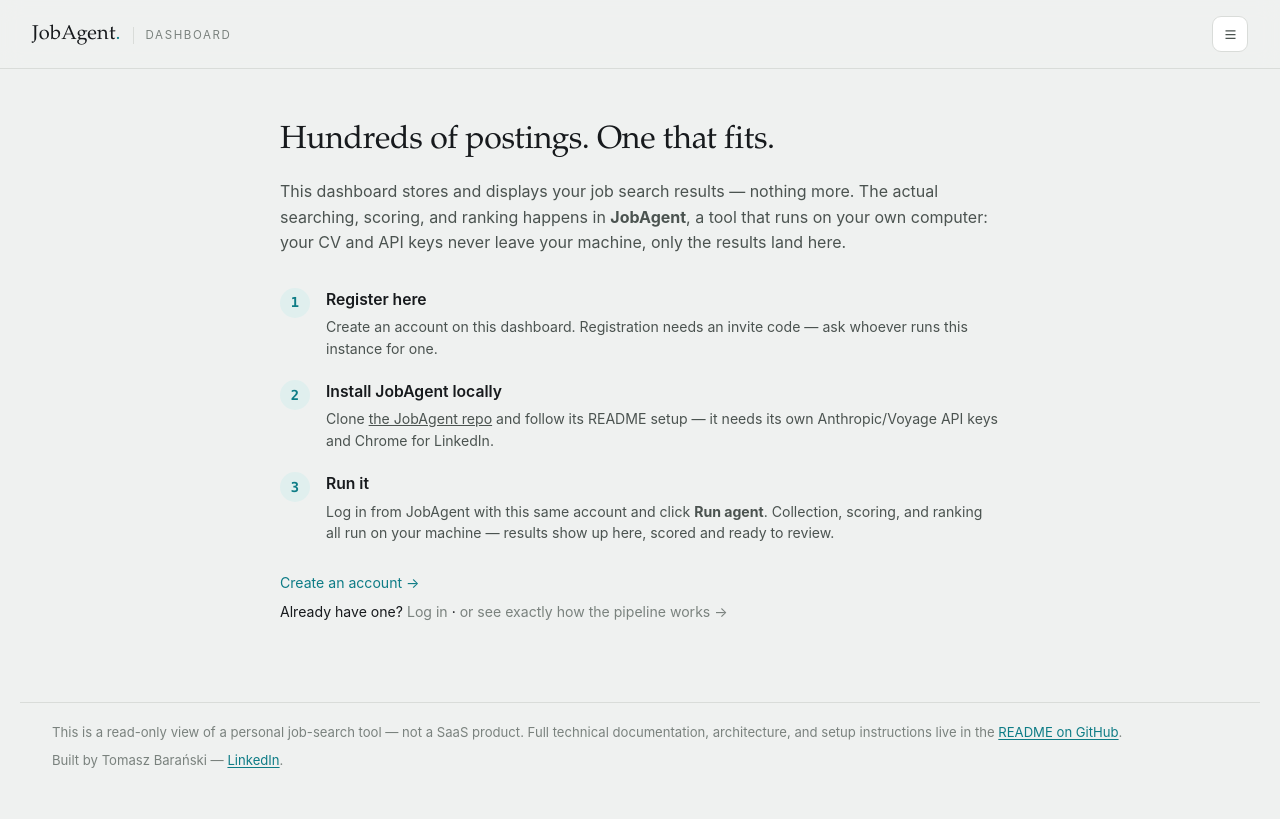
After one commit to BaranskiTomasz/JobAgentWeb, a FastAPI app: template templates/public_landing.html in a window 1280 px wide. The commit adds this page. Run offline with FastAPI, Linux system fonts and the light colour scheme; the template is opened without the code that fills it, so the values that code supplies are empty; parts of the project's set-up code (start-up, migrations or seed data) failed here and were passed over; some libraries are stand-ins or nearby versions.

Commit message:
Give anonymous visitors an actual landing page, and fix registration's error handling
Three UX findings from the audit:

1. A logged-out visitor's first contact with the product was an immediate
   redirect to /login — landing.html (the real explainer) was hidden behind
   _require_user, so the whole pitch anyone saw before registering was a
   43-word paragraph on the login card. landing.html itself can't just be
   unlocked though — it's built entirely around an already-logged-in,
   zero-jobs account ("No jobs here yet, {{ user.username }}", step 2 says
   "sign in with this same account"). New public_landing.html is a genuine
   pre-registration page; / now serves it to anonymous visitors instead of
   redirecting, and /how-it-works is reachable logged-out too (its nav now
   branches on whether `user` is set).

2. Registration validation was one elif chain, so entering both a wrong
   invite code and a too-short password only ever showed "Invalid invite
   code" — fixing that would just reveal the password error on the next
   round trip. Now every field's checks run independently and all errors
   that apply are shown together. Every field (including password fields)
   used to be wiped on any error, forcing a full retype; username and
   invite_code are now repopulated (passwords never are, on principle).

3. The invite-code requirement was explained only in JobAgent's local
   login page, not on JobAgentWeb's own /register — moved that exact
   sentence onto the field itself. Also added a password-length hint
   up front, so the rule is visible before submitting, not just after
   getting it wrong.

```diff
--- a/main.py
+++ b/main.py
@@ -73,7 +73,12 @@ def _require_user(request: Request, conn) -> dict | None:
 def dashboard(request: Request, view: str | None = None, conn=Depends(get_db)):
     user = _require_user(request, conn)
     if user is None:
-        return RedirectResponse("/login", status_code=303)
+        # A logged-out visitor's first contact with the product used to be a bare
+        # login form with one 43-word paragraph — bouncing straight past any
+        # explanation of what this even is. This is a genuine marketing/explainer
+        # page, distinct from landing.html (which assumes an already-logged-in,
+        # zero-jobs account and addresses the user by username).
+        return templates.TemplateResponse(request, "public_landing.html", {"user": None})
     stats = jobs_repo.get_stats(conn, user["id"])
     if stats["total"] == 0 and view != "dashboard":
         return templates.TemplateResponse(request, "landing.html", {"user": user})
@@ -82,9 +87,10 @@ def dashboard(request: Request, view: str | None = None, conn=Depends(get_db)):
 
 @app.get("/how-it-works", response_class=HTMLResponse)
 def how_it_works(request: Request, conn=Depends(get_db)):
+    # Reachable logged-out too — the pitch on public_landing.html links here for
+    # more detail, and a visitor deciding whether to register shouldn't have to
+    # register first just to read how the pipeline works.
     user = _require_user(request, conn)
-    if user is None:
-        return RedirectResponse("/login", status_code=303)
     return templates.TemplateResponse(request, "how_it_works.html", {"user": user})
 
 
--- a/static/auth.css
+++ b/static/auth.css
@@ -18,6 +18,10 @@
   background: color-mix(in srgb, #c0392b 15%, transparent); border: 1px solid color-mix(in srgb, #c0392b 40%, transparent);
   color: #c0392b; border-radius: 9px; padding: 9px 12px; font-size: 0.84rem; margin-bottom: 14px;
 }
+.auth-error ul { margin: 0; padding-left: 18px; }
+.auth-error li { margin: 2px 0; }
+
+.auth-hint { color: var(--ink-soft); font-size: 0.76rem; margin: 5px 0 0; line-height: 1.4; }
 
 .auth-submit { width: 100%; justify-content: center; margin-top: 4px; }
 
--- /dev/null
+++ b/templates/public_landing.html
@@ -0,0 +1,99 @@
+<!DOCTYPE html>
+<html lang="en">
+<head>
+<meta charset="UTF-8">
+<meta name="viewport" content="width=device-width, initial-scale=1.0">
+<title>JobAgentWeb</title>
+<link rel="stylesheet" href="/static/dashboard.css">
+</head>
+<body>
+
+<header class="topbar">
+  <div class="brand">
+    <a href="/" class="wordmark-link"><span class="wordmark">JobAgent<span class="dot">.</span></span></a>
+    <span class="sub">Dashboard</span>
+  </div>
+  <div class="top-actions">
+    <details class="nav-menu">
+      <summary class="icon-btn" aria-label="Menu" title="Menu">
+        <svg viewBox="0 0 24 24" fill="none" stroke="currentColor" stroke-width="2"><path d="M4 6h16M4 12h16M4 18h16"/></svg>
+      </summary>
+      <nav class="nav-menu-panel">
+        <a href="/how-it-works">How it works</a>
+        <a href="/login">Log in</a>
+        <a href="/register">Register</a>
+        <a href="https://github.com/tobiaszbee/JobAgent" target="_blank" rel="noopener">GitHub <span class="ext">↗</span></a>
+        <a href="https://www.linkedin.com/in/baranskitomasz/" target="_blank" rel="noopener">Author <span class="ext">↗</span></a>
+        <button type="button" onclick="toggleTheme()">
+          <svg viewBox="0 0 24 24" fill="none" stroke="currentColor" stroke-width="2"><circle cx="12" cy="12" r="4"/><path d="M12 2v2M12 20v2M4.9 4.9l1.4 1.4M17.7 17.7l1.4 1.4M2 12h2M20 12h2M4.9 19.1l1.4-1.4M17.7 6.3l1.4-1.4"/></svg>
+          Theme
+        </button>
+      </nav>
+    </details>
+  </div>
+</header>
+
+<div class="wrap">
+  <section class="welcome-hero">
+    <h1>Hundreds of postings. One that fits.</h1>
+    <p class="lede">
+      This dashboard stores and displays your job search results — nothing more. The actual
+      searching, scoring, and ranking happens in <b>JobAgent</b>, a tool that runs on your own
+      computer: your CV and API keys never leave your machine, only the results land here.
+    </p>
+
+    <div class="welcome-steps">
+      <div class="w-step">
+        <span class="w-num">1</span>
+        <div>
+          <h3>Register here</h3>
+          <p>Create an account on this dashboard. Registration needs an invite code — ask whoever runs this instance for one.</p>
+        </div>
+      </div>
+      <div class="w-step">
+        <span class="w-num">2</span>
+        <div>
+          <h3>Install JobAgent locally</h3>
+          <p>Clone <a href="https://github.com/tobiaszbee/JobAgent" target="_blank" rel="noopener">the JobAgent repo</a> and follow its README setup — it needs its own Anthropic/Voyage API keys and Chrome for LinkedIn.</p>
+        </div>
+      </div>
+      <div class="w-step">
+        <span class="w-num">3</span>
+        <div>
+          <h3>Run it</h3>
+          <p>Log in from JobAgent with this same account and click <b>Run agent</b>. Collection, scoring, and ranking all run on your machine — results show up here, scored and ready to review.</p>
+        </div>
+      </div>
+    </div>
+
+    <p class="welcome-cta"><a href="/register">Create an account →</a></p>
+    <p class="welcome-skip">Already have one? <a href="/login">Log in</a> · <a href="/how-it-works">or see exactly how the pipeline works →</a></p>
+  </section>
+</div>
+
+{% include "_footer.html" %}
+
+<script>
+  function toggleTheme() {
+    const root = document.documentElement;
+    const current = root.getAttribute('data-theme')
+      || (window.matchMedia('(prefers-color-scheme: dark)').matches ? 'dark' : 'light');
+    root.setAttribute('data-theme', current === 'dark' ? 'light' : 'dark');
+    localStorage.setItem('jobagent-theme', root.getAttribute('data-theme'));
+  }
+  (function initTheme() {
+    const saved = localStorage.getItem('jobagent-theme');
+    if (saved) document.documentElement.setAttribute('data-theme', saved);
+  })();
+  document.addEventListener('click', (e) => {
+    document.querySelectorAll('details.nav-menu[open]').forEach(menu => {
+      if (!menu.contains(e.target)) menu.removeAttribute('open');
+    });
+  });
+  document.addEventListener('keydown', (e) => {
+    if (e.key !== 'Escape') return;
+    document.querySelectorAll('details.nav-menu[open]').forEach(menu => menu.removeAttribute('open'));
+  });
+</script>
+</body>
+</html>
```
Also changed, not shown: routers/auth.py (+31 -15 lines), templates/how_it_works.html (+7 -1 lines), templates/register.html (+9 -3 lines), tests/test_auth.py (+45 -3 lines), tests/test_main_routes.py (added, +58 -0 lines).
